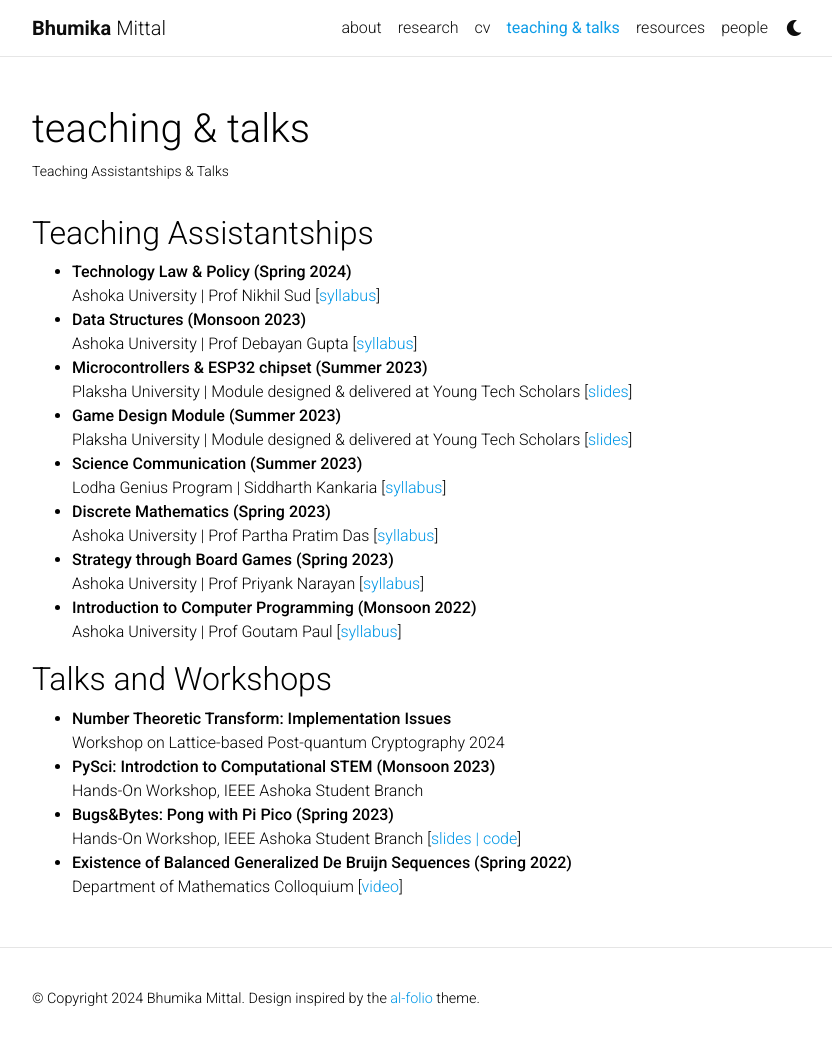
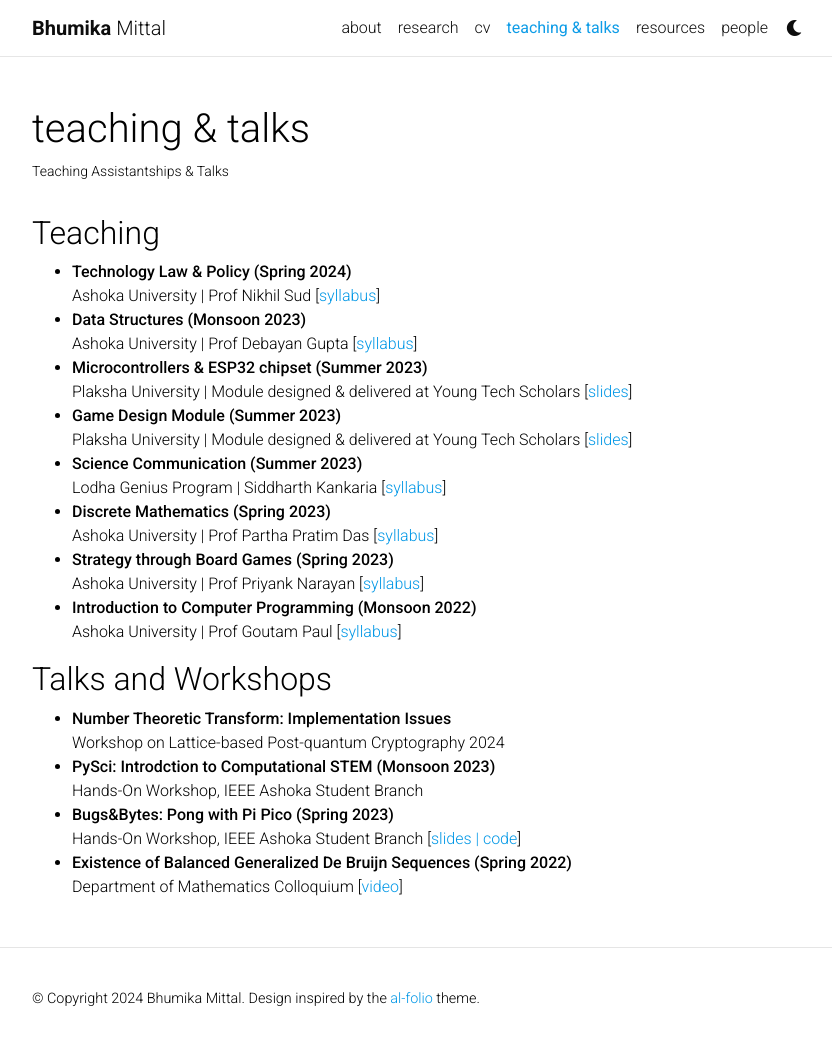
Before and after one commit to bhumikamittal7/bhumikamittal7.github.io, a Jekyll site: the page built from _pages/misc.md, in a window 1280 px wide and 1049 px high. Shown: the top 1045 px of the window, without its empty margins (223-1055 px from the left). Built offline with Jekyll 4.4.1, drawn with Linux system fonts in a browser that asks for light colours; comment, search, counter and statistics services are not loaded; a style sheet for code colours, icons or effects is not loaded.

Commit message:
Update misc.md

```diff
--- a/_pages/misc.md
+++ b/_pages/misc.md
@@ -7,7 +7,7 @@ nav: true
 nav_order: 5
 ---
 
-## Teaching Assistantships
+## Teaching
 
 - **Technology Law & Policy (Spring 2024)**<br/>
   Ashoka University | Prof Nikhil Sud [[syllabus](../assets/pdf/techlaw.pdf)]
```
